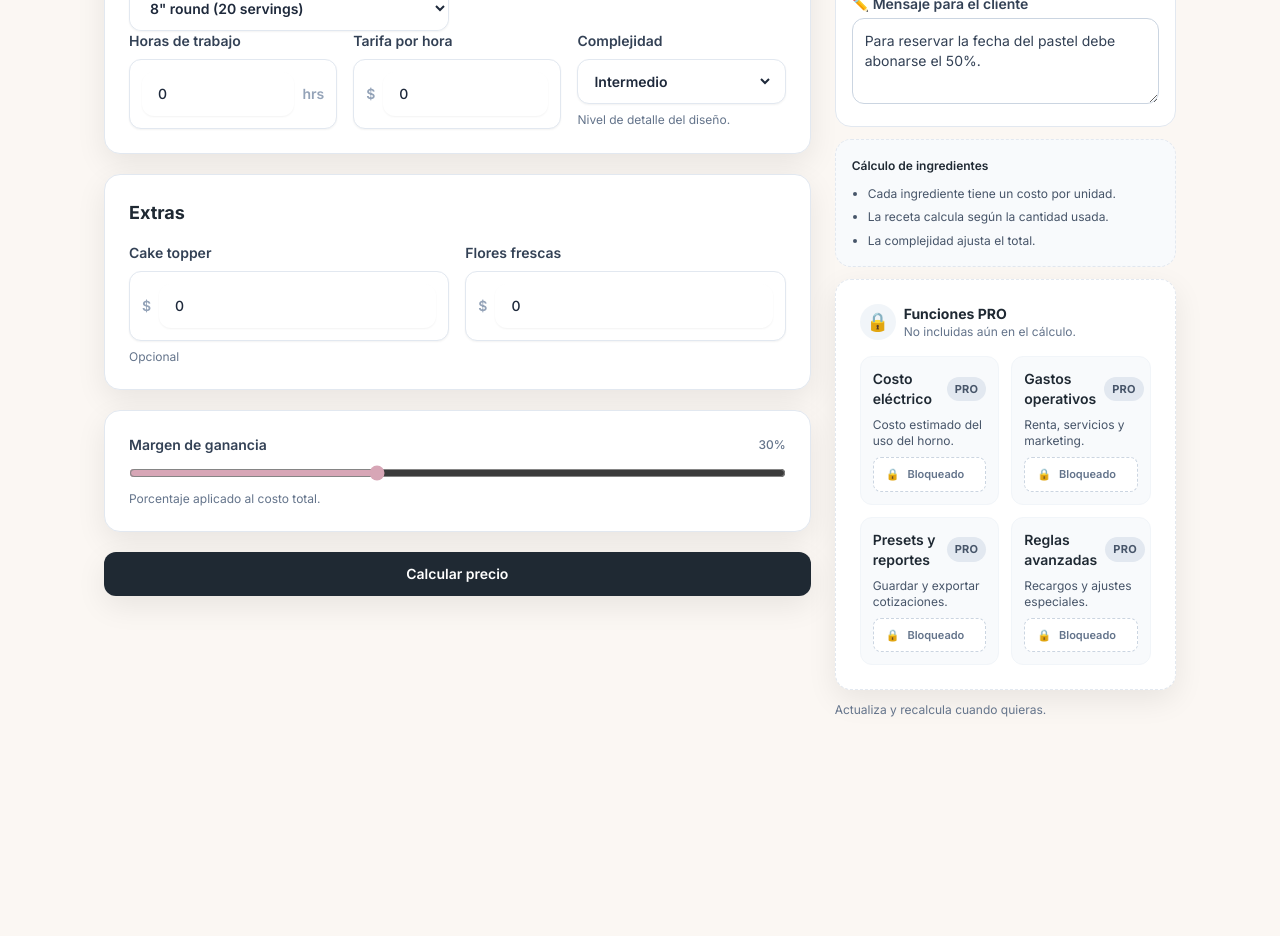
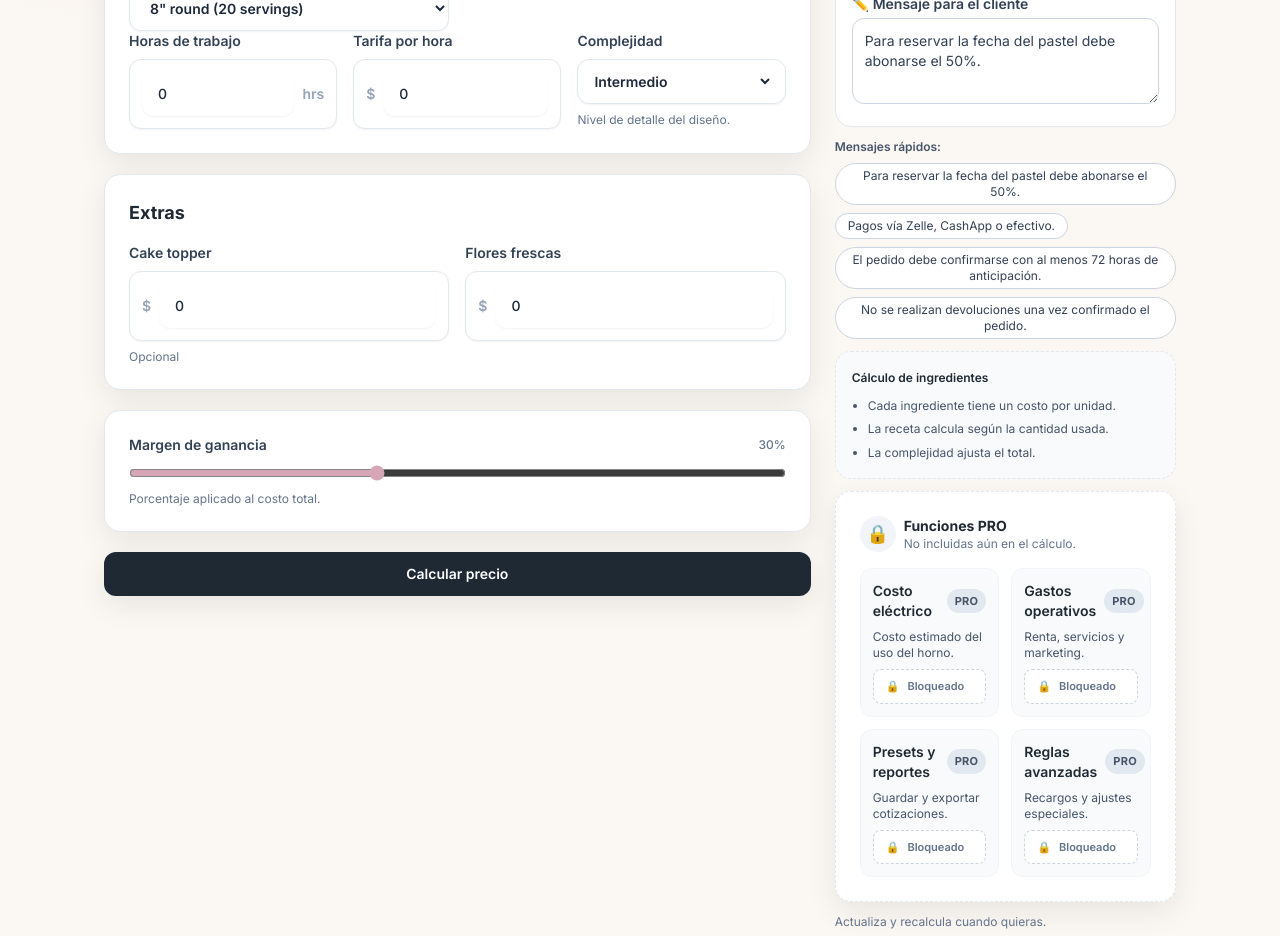
Before and after one commit to vcrs86/cake-pricing-app, a Next.js app: page / in a window 1280 px wide. Shown: the part 1120-2056 px from the top of the page. Before the commit the page ends 1886 px from the top, so only its background shows below. Built offline with nearby package versions, Linux system fonts and the light colour scheme.

Commit message:
Update page.tsx

```diff
--- a/src/app/page.tsx
+++ b/src/app/page.tsx
@@ -28,6 +28,12 @@ const DEFAULT_STATE: CalculatorFormState = {
 };
 
 const DEFAULT_INGREDIENTS: Ingredient[] = [];
+const CLIENT_MESSAGE_PRESETS = [
+  "Para reservar la fecha del pastel debe abonarse el 50%.",
+  "Pagos vía Zelle, CashApp o efectivo.",
+  "El pedido debe confirmarse con al menos 72 horas de anticipación.",
+  "No se realizan devoluciones una vez confirmado el pedido.",
+];
 
 export default function HomePage() {
   const { copy, language, setLanguage } = useLanguage();
@@ -378,6 +384,25 @@ export default function HomePage() {
 ) : null}
   </div>
 ) : null}
+          {/* === MENSAJES PREDEFINIDOS (FREE) === */}
+<div className="space-y-2">
+  <p className="text-xs font-semibold text-slate-600">
+    Mensajes rápidos:
+  </p>
+
+  <div className="flex flex-wrap gap-2">
+    {CLIENT_MESSAGE_PRESETS.map((msg) => (
+      <button
+        key={msg}
+        type="button"
+        onClick={() => setClientMessage(msg)}
+        className="rounded-full border border-slate-300 bg-white px-3 py-1 text-xs text-slate-700 hover:bg-slate-100"
+      >
+        {msg}
+      </button>
+    ))}
+  </div>
+</div>
           <div className="rounded-2xl border border-dashed border-slate-200 bg-slate-50 p-4 text-xs leading-relaxed text-slate-600">
             <p className="font-semibold text-brand-slate">{copy.recipeInfo.title}</p>
             <ul className="mt-2 space-y-1 list-disc pl-4">
```
